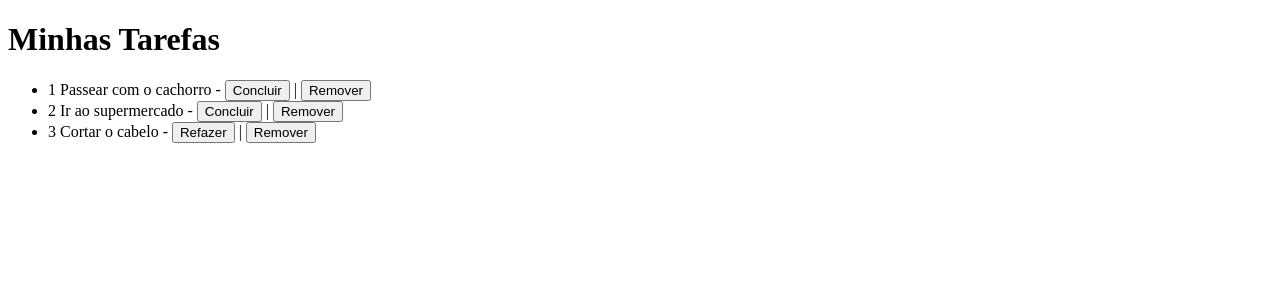
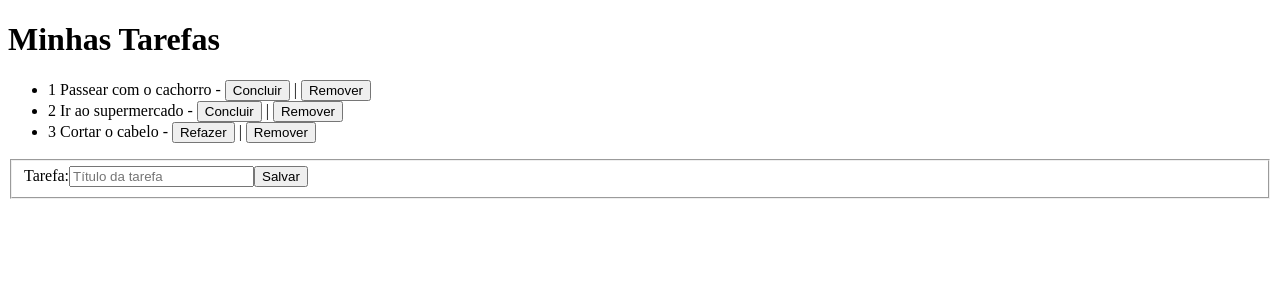
Before and after one commit to moisesduartem/balta-io-7181-angular, an Angular app in the folder todo/: page / in a window 1280 px wide. Shown: the top 300 px of the page. Built offline with nearby package versions, Linux system fonts and the light colour scheme.

Commit message:
starting validation

```diff
--- a/todo/src/app/app.component.html
+++ b/todo/src/app/app.component.html
@@ -8,3 +8,15 @@
     | <button (click)="remove(todo)">Remover</button>
   </li>
 </ul>
+
+<form [formGroup]="form">
+  <fieldset>
+    <label for="">Tarefa:</label>
+    <input type="text" placeholder="Título da tarefa" maxlength="60" formControlName="title">
+    <small *ngIf="form.controls.title.invalid && !form.controls.title.pristine">
+      Este campo deve conter entre 3 e 60
+      caracteres
+    </small>
+    <button>Salvar</button>
+  </fieldset>
+</form>
--- a/todo/src/app/app.component.ts
+++ b/todo/src/app/app.component.ts
@@ -1,4 +1,5 @@
 import { Component } from '@angular/core';
+import { FormBuilder, FormGroup, Validators } from '@angular/forms';
 import { Todo } from 'src/models/todo.model';
 
 @Component({
@@ -9,8 +10,20 @@
 export class AppComponent {
   public todos: Todo[] = [];
   public title: String = "Minhas Tarefas";
+  public form: FormGroup;
 
-  constructor() {
+  constructor(private fb: FormBuilder) {
+
+    this.form = this.fb.group({
+      title: [
+        '', Validators.compose([
+          Validators.minLength(3),
+          Validators.maxLength(60),
+          Validators.required
+        ])
+      ]
+    });
+
     this.todos.push(new Todo(1, "Passear com o cachorro", false));
     this.todos.push(new Todo(2, "Ir ao supermercado", false));
     this.todos.push(new Todo(3, "Cortar o cabelo", true));
--- a/todo/src/app/app.module.ts
+++ b/todo/src/app/app.module.ts
@@ -1,4 +1,5 @@
 import { NgModule } from '@angular/core';
+import { ReactiveFormsModule } from '@angular/forms';
 import { BrowserModule } from '@angular/platform-browser';
 
 import { AppComponent } from './app.component';
@@ -8,7 +9,8 @@
     AppComponent
   ],
   imports: [
-    BrowserModule
+    BrowserModule,
+    ReactiveFormsModule
   ],
   providers: [],
   bootstrap: [AppComponent]
```
